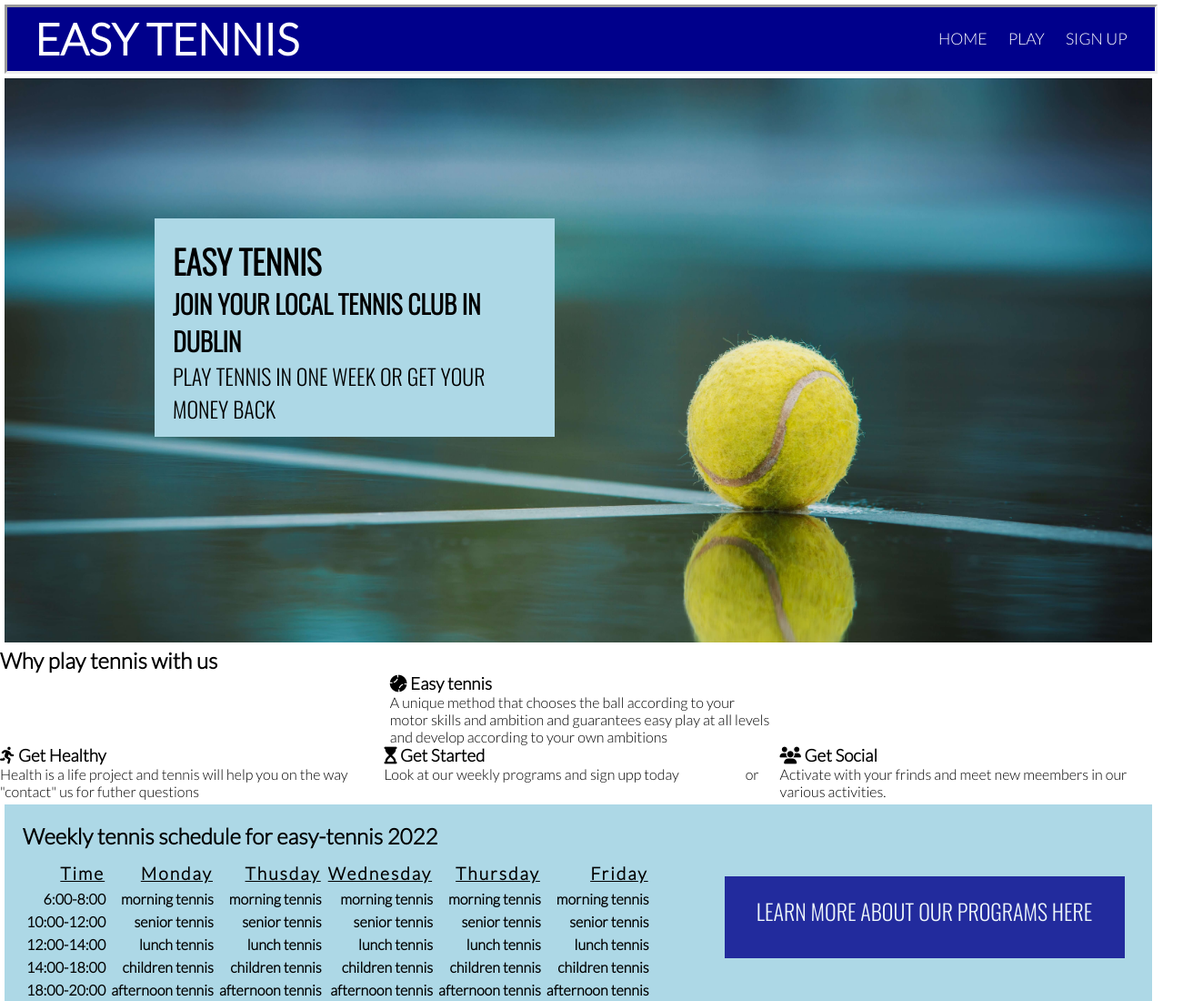
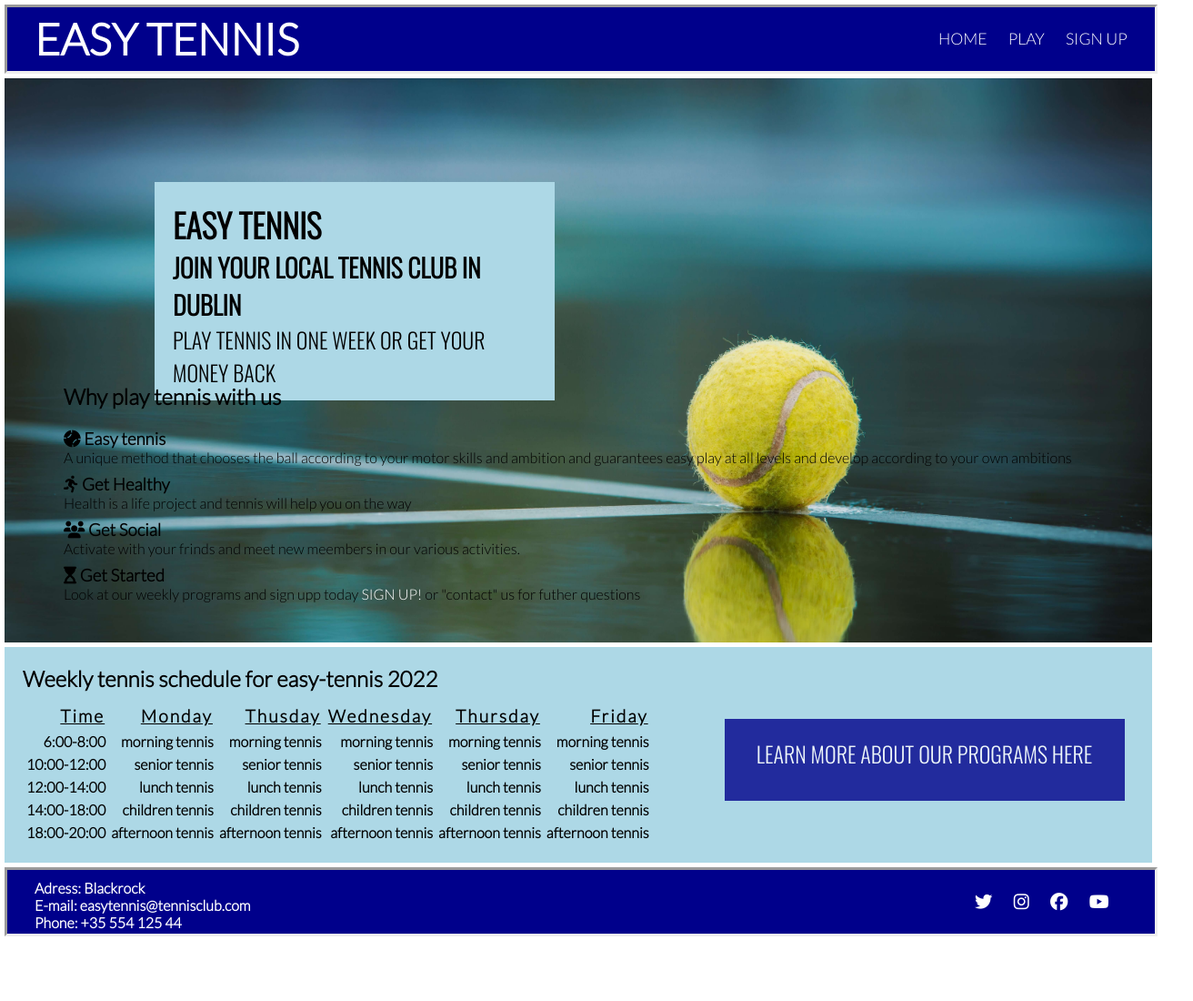
Before and after one commit to ojjja/easy-tennis, a plain HTML site: page index.html in a window 1280 px wide. Shown: the top 1100 px of the page at 91% size, 1312 px wide, since content can reach past the window. After the commit the page ends 1034 px from the top, so only its background shows below. Drawn offline with nearby package versions, Linux system fonts and the light colour scheme.

Commit message:
move why play tennis to tennis background image

```diff
--- a/assets/css/style.css
+++ b/assets/css/style.css
@@ -93,7 +93,7 @@ li{
     height: 200px;
     padding: 20px;
     margin: 20px;
-    bottom: 300px;
+    bottom: 340px;
     left: 150px;
     position: absolute;
 }
@@ -105,20 +105,51 @@ li{
 }
 
 /* why play tennis with us*/
-#left{
-    float: left;
-    width: 33%;
+
+#relative{
+    position: relative;
 }
 
-#right{
-    float: right;
-    width: 33%;
+#headabsolute{
+    position: absolute;
+    width: 97%;
+    height: 200px;
+    left: 70px;
+    bottom: 90px;
 }
 
-#center{
-    width: 33%;
-    margin: 0 auto;
+#firstabsolut{
+    position: absolute;
+    width: 97%;
+    height: 200px;
+    left: 70px;
+    bottom: 40px;
 }
+
+#secondabsolut{
+    position: absolute;
+    width: 97%;
+    height: 200px;
+    left: 70px;
+    bottom: -10px;
+}
+
+#thirdabsolut{
+    position: absolute;
+    width: 97%;
+    height: 200px;
+    left: 70px;
+    bottom: -60px;
+}
+
+#fourthabsolut{
+    position: absolute;
+    width: 97%;
+    height: 200px;
+    left: 70px;
+    bottom: -110px;
+}
+
 
 /* weekly scheduele*/
 #schedule{
--- a/index.html
+++ b/index.html
@@ -55,31 +55,29 @@
             </div>
         </section>
 
-        <section>
+        <section id="relative">
             <!-- an image and reasons why peoople in the community should play tennis with us"-->
-            <h2>Why play tennis with us </h2>
-            <div id="center">
+            <h2 id="headabsolute">Why play tennis with us </h2>
+            <div id="firstabsolut">
                 <h3><i class="fas fa-baseball-ball"></i> Easy tennis</h3>
                 <p>
                     A unique method that chooses the ball according to your motor skills and ambition
                     and guarantees easy play at all levels and develop according to your own ambitions
                 </p>
             </div>
-            <div id="left">
+            <div id="secondabsolut">
                 <h3><i class="fas fa-running"></i> Get Healthy</h3>
                 <p>
                     Health is a life project and tennis will help you on the way
                 </p>
             </div>
-            <div id="right">
+            <div id="thirdabsolut">
                 <h3> <i class="fas fa-users"></i> Get Social</h3>
                 <p>
                     Activate with your frinds and meet new meembers in our various activities.
                 </p>
             </div>
-        </section>
-        <section>
-            <div>
+            <div id="fourthabsolut">
                 <h3><i class="fas fa-hourglass-start"></i> Get Started</h3>
                 <p>
                     Look at our weekly programs and sign upp today <a href="signup.html"
```
